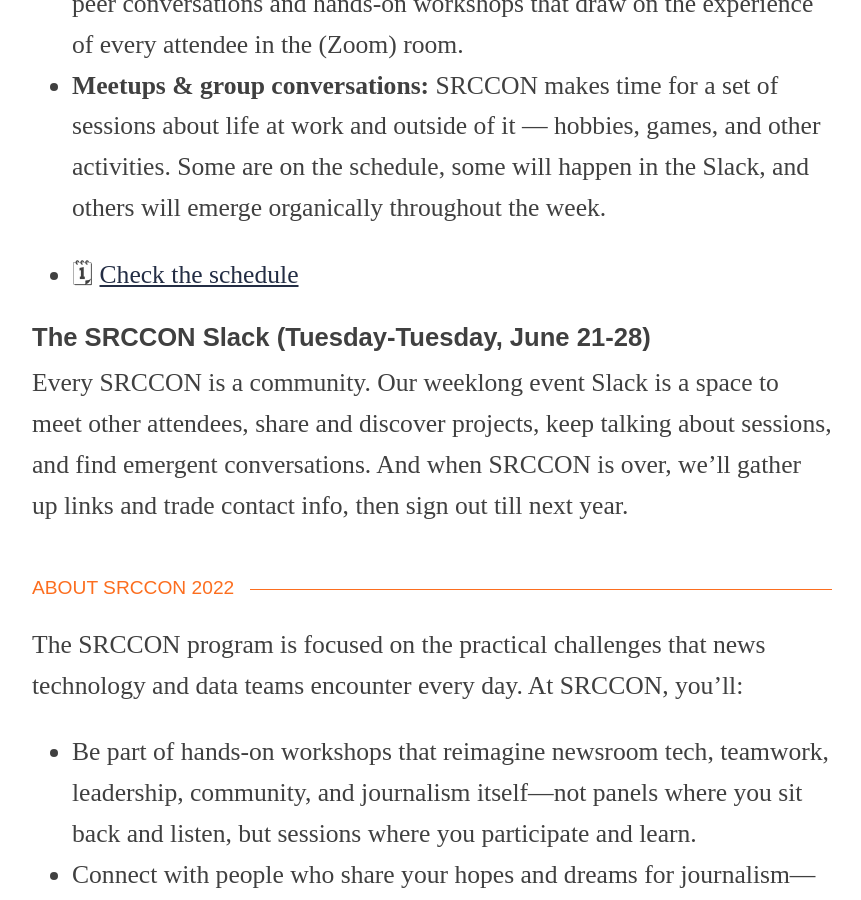
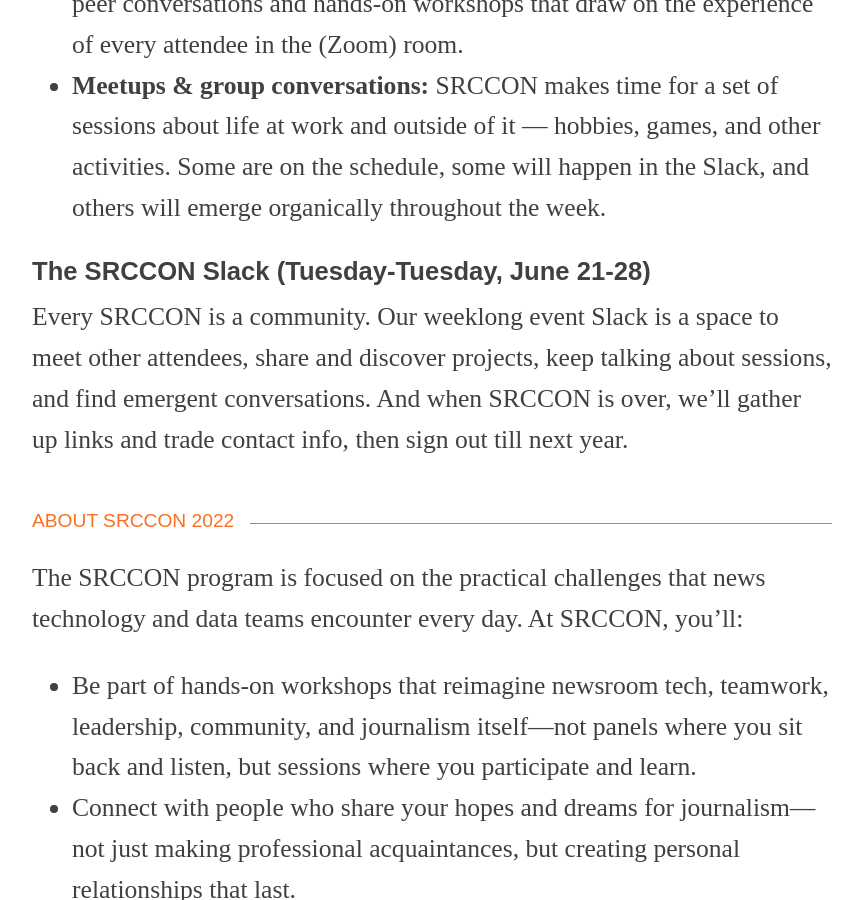
Before and after one commit to OpenNews/srccon-2022, a Jekyll site: the page built from homepage.md, in a window 1280 px wide and 900 px high, scrolled down 1639 px. Shown: the whole window, without its empty margins (208-1069 px from the left). Built offline with Jekyll 4.4.1, drawn with Linux system fonts in a browser that asks for light colours; some web fonts are replaced; our own code applies the rules of GitHub Pages for plain Markdown files.

Commit message:
removing bulleted list

```diff
--- a/homepage.md
+++ b/homepage.md
@@ -17,10 +17,6 @@
 * **Talks:** The three talks on our program this year create a common foundation to build on during conversations throughout the week. SRCCON participants can watch them in advance and submit questions ahead of time, or join us live to watch the talks and participate in Q&As with the speakers.
 * **Sessions:** Participatory sessions create space to get into the biggest problems facing journalism, together. Community members will facilitate peer conversations and hands-on workshops that draw on the experience of every attendee in the (Zoom) room.
 * **Meetups & group conversations:** SRCCON makes time for a set of sessions about life at work and outside of it — hobbies, games, and other activities. Some are on the schedule, some will happen in the Slack, and others will emerge organically throughout the week.
-
-<ul class="action-links">
-    <li>🗓 <a href="/schedule">Check the schedule</a></li>
-</ul>
 
 #### The SRCCON Slack (Tuesday-Tuesday, June 21-28)
 
```
